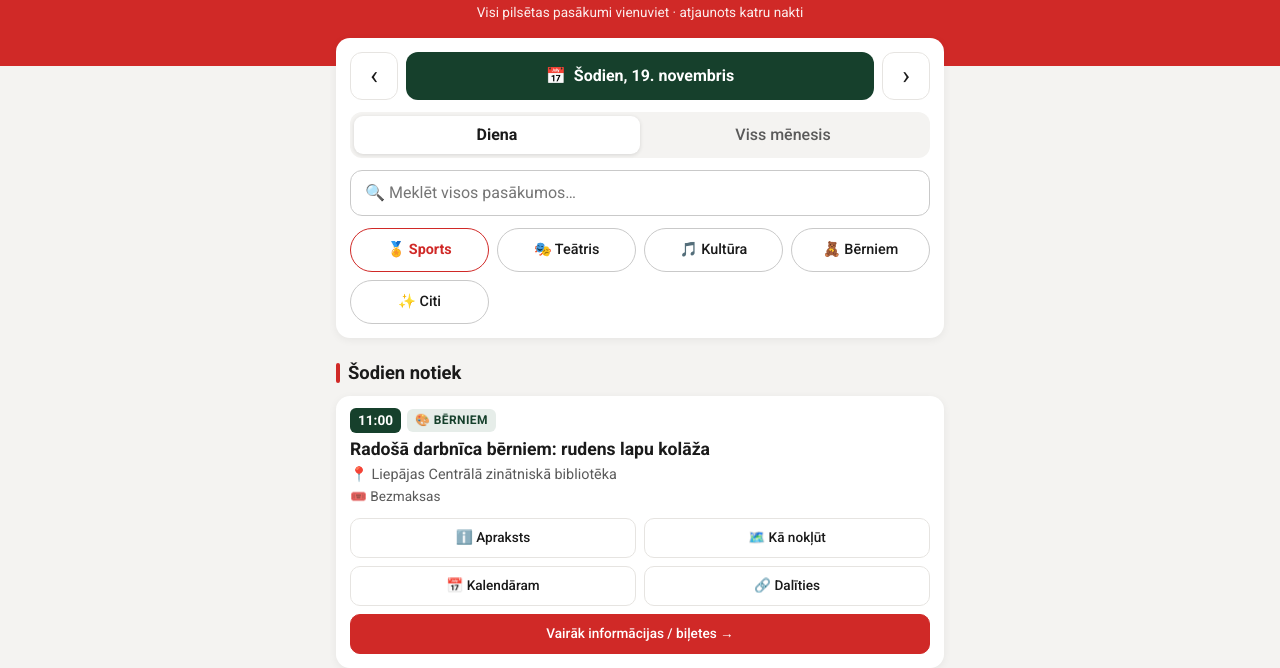
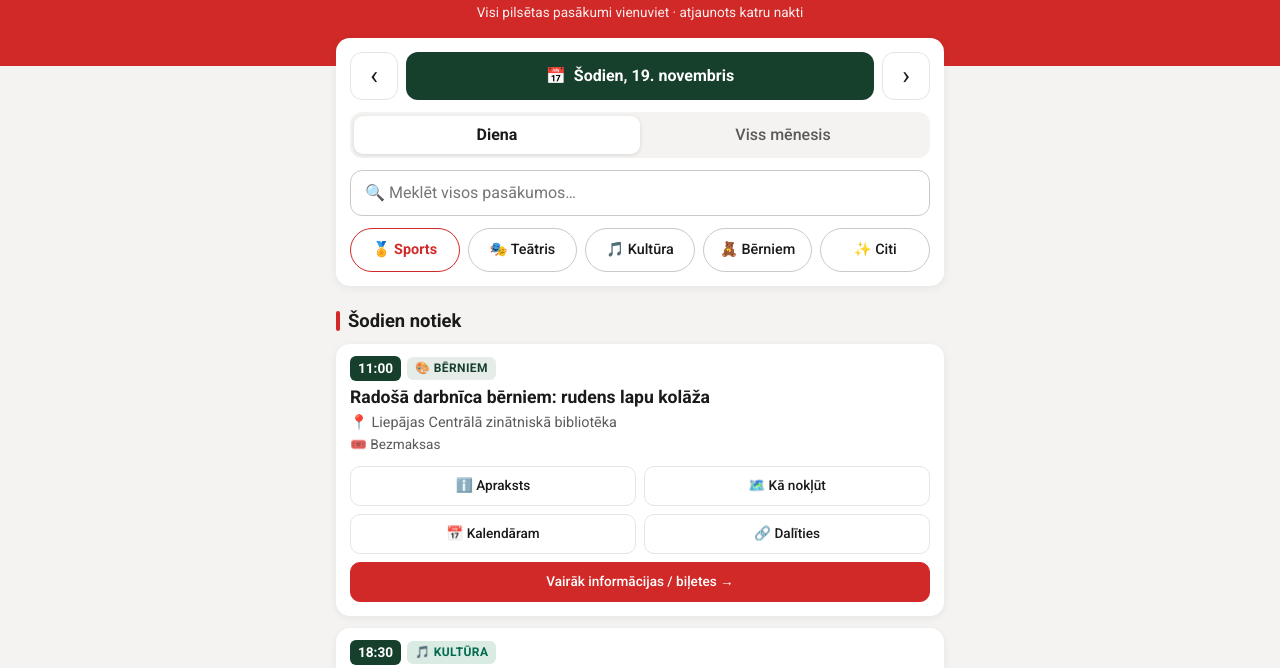
Before and after one commit to Liepaja-pasakumi/pasakumi-liepaja, a plain HTML site: page index.html in a window 1280 px wide. Shown: the part 76-744 px from the top of the page. Drawn offline with Linux system fonts and the light colour scheme; no server answers.

Commit message:
Add files via upload

```diff
--- a/css/style.css
+++ b/css/style.css
@@ -158,13 +158,17 @@ a { color: var(--green); }
 .search input:focus { outline: 2px solid var(--green); border-color: var(--green); }
 
 /* ---------- Kategoriju pogas ---------- */
+/* 5 pogas: telefonā 2 rindas (3 + 2), platā ekrānā visas vienā rindā */
 .chips {
   display: grid;
-  grid-template-columns: repeat(4, 1fr);
+  grid-template-columns: repeat(6, 1fr);
   gap: 8px;
 }
-@media (max-width: 380px) {
-  .chips { grid-template-columns: repeat(2, 1fr); }
+.chips .chip { grid-column: span 2; }
+.chips .chip:nth-child(n+4) { grid-column: span 3; }
+@media (min-width: 640px) {
+  .chips { grid-template-columns: repeat(5, 1fr); }
+  .chips .chip, .chips .chip:nth-child(n+4) { grid-column: auto; }
 }
 .chip {
   height: 44px;
@@ -336,6 +340,7 @@ a { color: var(--green); }
   letter-spacing: .4px;
 }
 .tag-sports  { background: #FADEDC; color: #B02420; }
+.tag-teatris { background: #F3E3E3; color: var(--red-dark); }
 .tag-kultura { background: #D9EBE2; color: #00694F; }
 .tag-berniem { background: #E6EDE9; color: var(--green-dark); }
 .tag-citi    { background: #ECECEC; color: #565656; }
```
